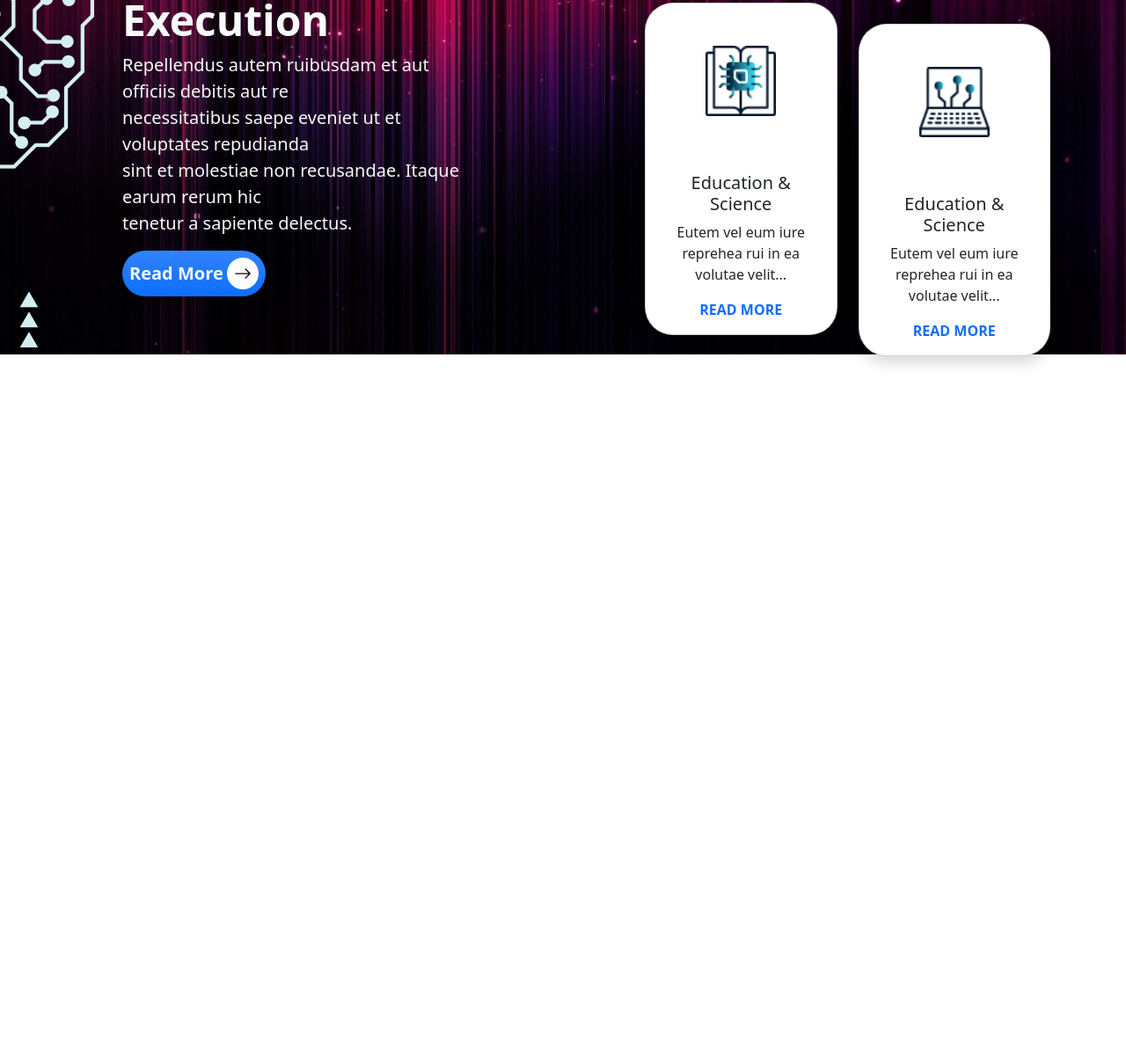
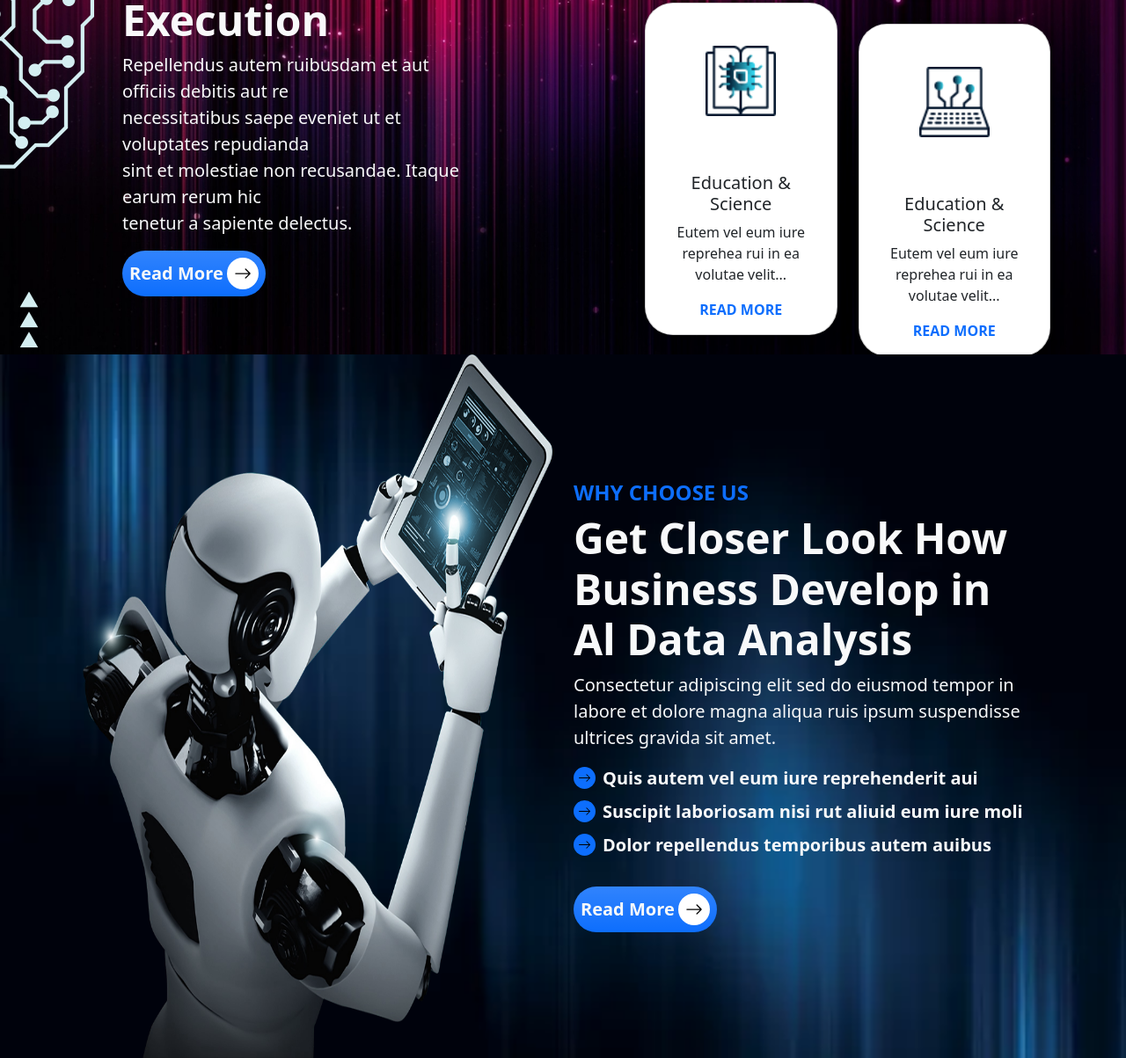
Before and after one commit to tearz1807/Bootstrap-Tema-Code, a plain HTML site: page index.html in a window 1280 px wide. Shown: the part 2137-3340 px from the top of the page at 88% size. Before the commit the page ends 2609 px from the top, so only its background shows below. Drawn offline with nearby package versions, Linux system fonts and the light colour scheme.

Commit message:
Сделал третью страницу

```diff
--- a/index.html
+++ b/index.html
@@ -183,6 +183,54 @@
             </div>
         </div>
     </div>
+
+    <div class="position-relative" style="background-image: url('mmm.png'); background-repeat: no-repeat; background-position: center; background-size: cover; min-height: 100vh;">
+        <div class="container d-flex align-items-center justify-content-center" style="height: 100vh;">
+            <div class="row w-100">
+                <div class="col-md-6 d-flex align-items-center justify-content-center">
+                    <img src="999.png" alt="картинка" class="img-fluid" style="height: 100vh; width: auto;">
+                </div>
+                <div class="col-md-6 d-flex flex-column justify-content-center text-start">
+                    <h2 class="fw-bold fs-4 text-primary">WHY CHOOSE US</h2>
+                    <h3 class="fw-bold display-5 text-light">Get Closer Look How <br> Business Develop in <br> Al Data Analysis</h3>
+                    <p class="fw-normal fs-5 text-light ">
+                        Consectetur adipiscing elit sed do eiusmod tempor in <br> labore et dolore magna aliqua ruis ipsum suspendisse <br> ultrices gravida sit amet.
+                    </p>
+                    <div class="d-flex flex-column">
+                        <div class="d-flex align-items-center mb-2">
+                            <span class="bg-primary rounded-circle d-flex justify-content-center align-items-center me-2" style="width: 25px; height: 25px;">
+                                <img src="arrow-right.svg" alt="Logo" width="15" height="15">
+                            </span>
+                            <p class="fw-semibold fs-5 text-light mb-0">Quis autem vel eum iure reprehenderit aui</p>
+                        </div>
+                        <div class="d-flex align-items-center mb-2">
+                            <span class="bg-primary rounded-circle d-flex justify-content-center align-items-center me-2" style="width: 25px; height: 25px;">
+                                <img src="arrow-right.svg" alt="Logo" width="15" height="15">
+                            </span>
+                            <p class="fw-semibold fs-5 text-light mb-0">Suscipit laboriosam nisi rut aliuid eum iure moli</p>
+                        </div>
+                        <div class="d-flex align-items-center mb-2">
+                            <span class="bg-primary rounded-circle d-flex justify-content-center align-items-center me-2" style="width: 25px; height: 25px;">
+                                <img src="arrow-right.svg" alt="Logo" width="15" height="15">
+                            </span>
+                            <p class="fw-semibold fs-5 text-light mb-0">Dolor repellendus temporibus autem auibus</p>
+                        </div>
+                    </div>
+
+                    <div class="d-flex flex-row mt-4">
+                        <a class="text-decoration-none text-light fs-5 fw-bold bg-primary bg-gradient rounded-pill p-2 d-flex align-items-center me-2" href="#">
+                            Read More
+                            <span class="bg-white rounded-circle d-flex justify-content-center align-items-center ms-1 bg-light" style="width: 36px; height: 36px;">
+                                <img src="arrow-right.svg" alt="Logo" width="20" height="20">
+                            </span>
+                        </a>
+                    </div>
+                </div>
+            </div>
+        </div>
+    </div>
+
+
 <script src="https://cdn.jsdelivr.net/npm/bootstrap@5.3.3/dist/js/bootstrap.bundle.min.js"></script>
 </body>
 </html>
```
Also changed, not shown: 999.png (added), mmm.png (added). Lines whose indentation alone changed are shown as unchanged.
